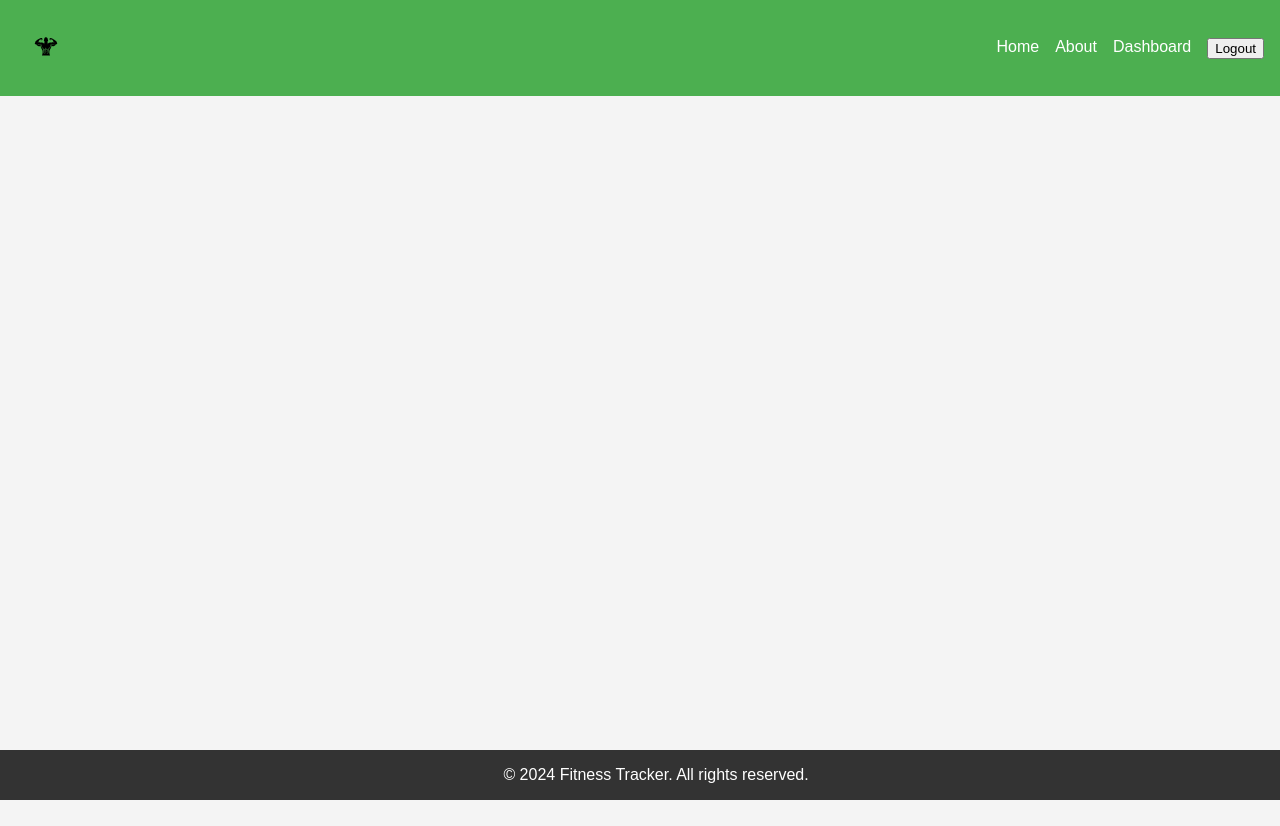
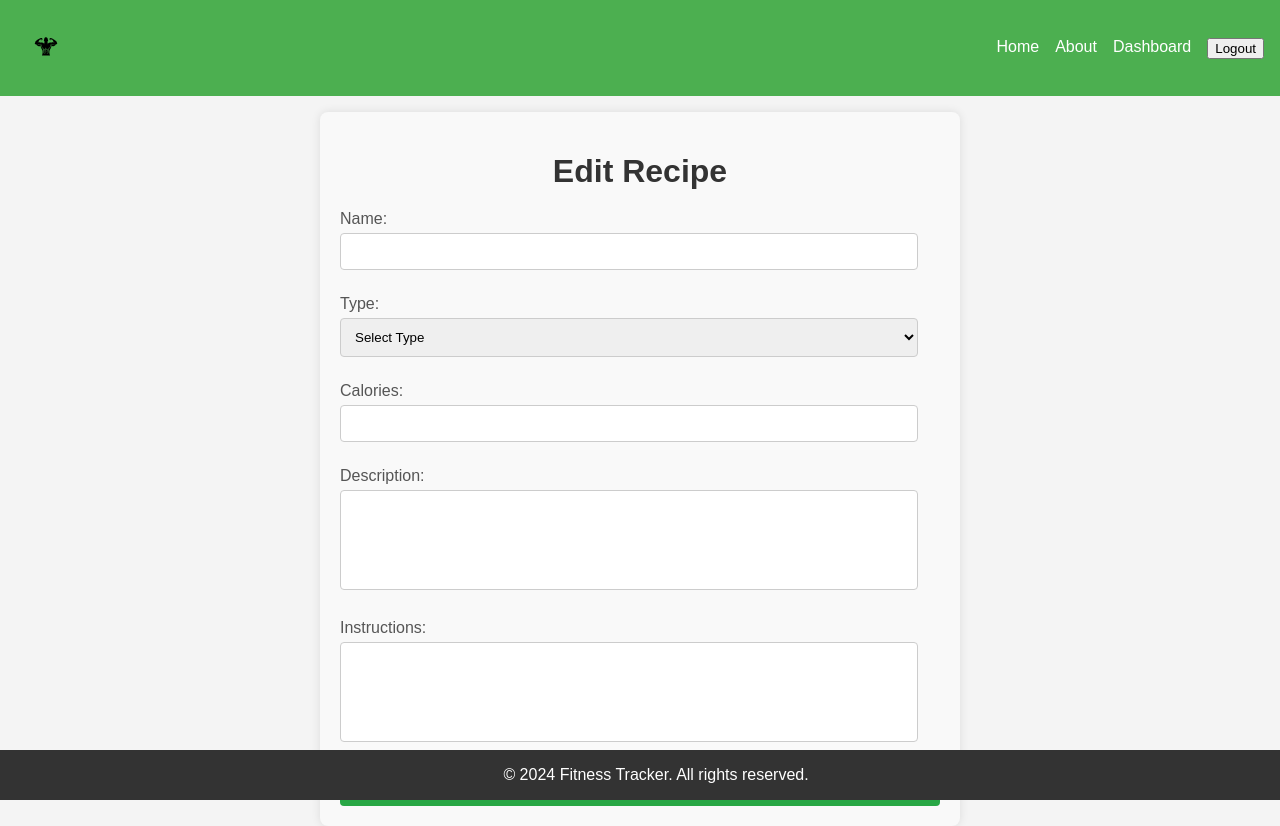
Before and after one commit to VelinovVasil/fitness-tracker-client, a React (Create React App) app: page /edit-recipe/1 in a window 1280 px wide. Shown: the top 826 px of the page. Before the commit the page ends 800 px from the top, so only its background shows below. Built offline with nearby package versions, Linux system fonts and the light colour scheme; no server answers; sample sign-in values are in the browser's storage.

Commit message:
Add edit recipe form.

```diff
--- a/src/App.css
+++ b/src/App.css
@@ -251,3 +251,61 @@ textarea {
 .delete-button:hover {
   background-color: #c82333;
 }
+
+
+.editRecipeContainer {
+  max-width: 600px;
+  margin: 0 auto;
+  margin-top: 1em;
+  padding: 20px;
+  background-color: #f9f9f9;
+  border-radius: 8px;
+  box-shadow: 0 0 10px rgba(0, 0, 0, 0.1);
+}
+
+h1 {
+  text-align: center;
+  margin-bottom: 20px;
+  color: #333;
+}
+
+.editRecipeForm {
+  display: flex;
+  flex-direction: column;
+}
+
+.editRecipeForm label {
+  margin-bottom: 10px;
+  color: #555;
+}
+
+.editRecipeForm input,
+.editRecipeForm select,
+.editRecipeForm textarea {
+  width: calc(100% - 22px); /* To account for padding and borders */
+  padding: 10px;
+  margin-top: 5px;
+  margin-bottom: 15px;
+  border: 1px solid #ccc;
+  border-radius: 4px;
+  box-sizing: border-box; /* Ensures padding is included in the width calculation */
+}
+
+.editRecipeForm textarea {
+  resize: none;
+  height: 100px;
+}
+
+.save-button {
+  padding: 10px 20px;
+  background-color: #28a745;
+  color: white;
+  border: none;
+  border-radius: 4px;
+  cursor: pointer;
+  transition: background-color 0.3s;
+}
+
+.save-button:hover {
+  background-color: #218838;
+}
--- a/src/App.js
+++ b/src/App.js
@@ -14,6 +14,7 @@ import Protected from './components/Protected';
 import AddRecipe from './components/AddRecipe';
 import AddWorkout from './components/AddWorkout';
 import RecipeDetails from './components/RecipeDetails';
+import EditRecipe from "./components/EditRecipe";
 
 function App() {
   return (
@@ -30,6 +31,7 @@ function App() {
           <Route path="/add-recipe" element={<Protected element={<AddRecipe/>} />} />
           <Route path="/add-workout" element={<Protected element={<AddWorkout/>} />} />
           <Route path="/recipe/:id" element={<Protected element={<RecipeDetails/>} />} />
+          <Route path="/edit-recipe/:id" element={<Protected element={<EditRecipe/>} />} />
         </Routes>
         <Footer />
       </Router>
--- /dev/null
+++ b/src/components/EditRecipe.jsx
@@ -0,0 +1,83 @@
+import React, { useEffect, useState } from 'react';
+import { useParams, useNavigate } from 'react-router-dom';
+import { fetchRecipeById, updateRecipeById } from '../services/recipeService';
+import authenticationService from '../services/authenticationService';
+
+export default function EditRecipe() {
+    const { id } = useParams();
+    const [recipe, setRecipe] = useState({
+        name: '',
+        recipeType: '',
+        calories: '',
+        description: '',
+        instructions: ''
+    });
+    const token = authenticationService.getToken();
+    const navigate = useNavigate();
+
+    useEffect(() => {
+        const fetchData = async () => {
+            try {
+                const recipeData = await fetchRecipeById(id, token);
+                setRecipe(recipeData);
+            } catch (error) {
+                console.error('Error fetching recipe:', error);
+            }
+        };
+
+        fetchData();
+    }, [id, token]);
+
+    const handleChange = (e) => {
+        const { name, value } = e.target;
+        setRecipe(prevRecipe => ({
+            ...prevRecipe,
+            [name]: value
+        }));
+    };
+
+    const handleSubmit = async (e) => {
+        e.preventDefault();
+        try {
+            await updateRecipeById(id, recipe, token);
+            navigate(`/recipe/${id}`);
+        } catch (error) {
+            console.error('Error updating recipe:', error);
+        }
+    };
+
+    return (
+        <div className="editRecipeContainer">
+            <h1>Edit Recipe</h1>
+            <form onSubmit={handleSubmit} className='editRecipeForm'>
+                <label>
+                    Name:
+                    <input type="text" name="name" value={recipe.name} onChange={handleChange} />
+                </label>
+                <label>
+                    Type:
+                    <select name="recipeType" value={recipe.recipeType} onChange={handleChange}>
+                        <option value="">Select Type</option>
+                        <option value="MAIN">Main</option>
+                        <option value="DESSERT">Dessert</option>
+                        <option value="SALAD">Salad</option>
+                        <option value="SNACK">Snack</option>
+                    </select>
+                </label>
+                <label>
+                    Calories:
+                    <input type="number" name="calories" value={recipe.calories} onChange={handleChange} />
+                </label>
+                <label>
+                    Description:
+                    <textarea name="description" value={recipe.description} onChange={handleChange}></textarea>
+                </label>
+                <label>
+                    Instructions:
+                    <textarea name="instructions" value={recipe.instructions} onChange={handleChange}></textarea>
+                </label>
+                <button type="submit" className="save-button">Save Changes</button>
+            </form>
+        </div>
+    );
+}
--- a/src/components/RecipeDetails.jsx
+++ b/src/components/RecipeDetails.jsx
@@ -45,7 +45,7 @@ export default function RecipeDetails() {
                 <p><strong>Instructions:</strong> {recipe.instructions}</p>
             </div>
             <div className="buttons">
-                <button onClick={() => navigate(`/edit-recipe/${recipe.id}`)} className="edit-button">Edit Recipe</button>
+                <button onClick={() => navigate(`/edit-recipe/${id}`)} className="edit-button">Edit Recipe</button>
                 <button onClick={handleDelete} className="delete-button">Delete Recipe</button>
             </div>
         </div>
--- a/src/services/recipeService.js
+++ b/src/services/recipeService.js
@@ -75,3 +75,25 @@ export const deleteRecipeById = async (id, token) => {
         throw error;
     }
 }
+
+export const updateRecipeById = async (id, recipeData, token) => {
+    try {
+        const response = await fetch(`${API_URL}/${id}`, {
+            method: 'PUT',
+            headers: {
+                'Content-Type': 'application/json',
+                'Authorization': `Bearer ${token}`
+            },
+            body: JSON.stringify(recipeData)
+        });
+
+        if (!response.ok) {
+            throw new Error('Failed to update recipe');
+        }
+
+        return await response.json();
+    } catch (error) {
+        console.log('Error updating recipe:', error);
+        throw error;
+    }
+};
```
